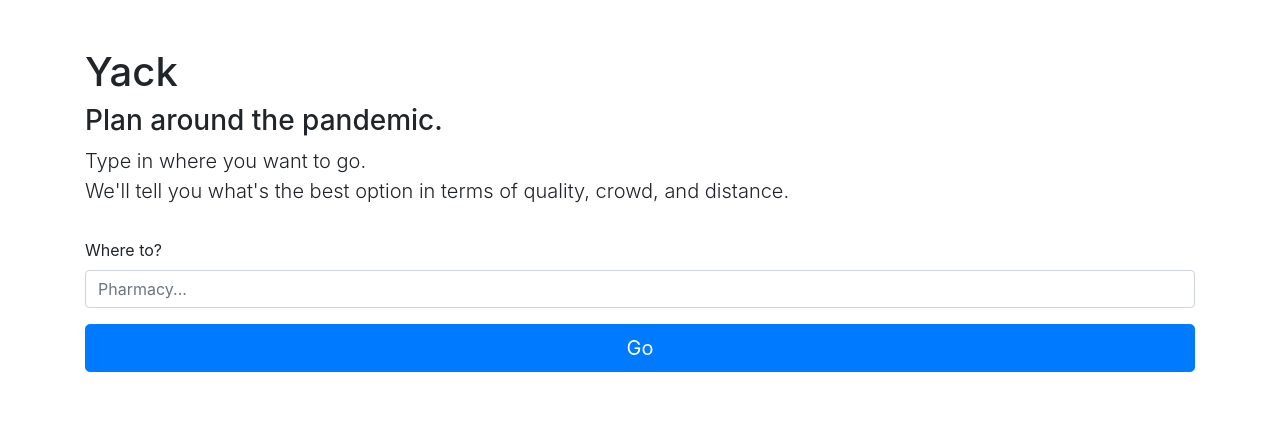
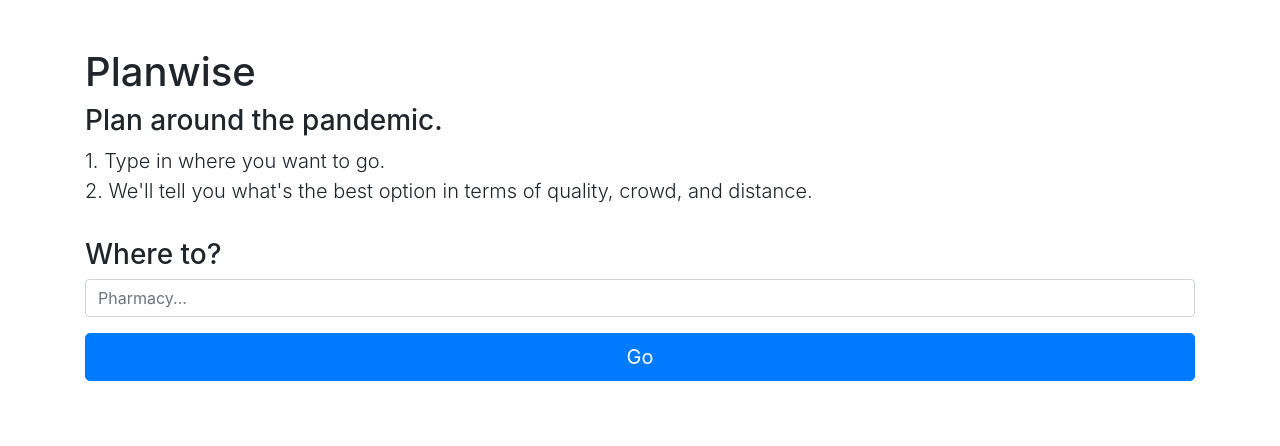
Before and after one commit to sidharthrajaram/planwise-covid, a Flask app: page / in a window 1280 px wide. Shown: the top 446 px of the page. Run offline with Flask 2, Linux system fonts and the light colour scheme.

Commit message:
better UI

```diff
--- a/templates/results.html
+++ b/templates/results.html
@@ -10,9 +10,9 @@
       {% if results %}
       <a href="/" class="btn btn-primary my-2">Back</a>
       <h2>Here are the best options for going to "<b>{{ og_query }}</b>"</h2>
-      <p>Destinations with higher ratings, less crowd and smaller wait times are ranked the highest.</p>
+      <p>Destinations with higher ratings, less crowd and smaller wait times have the highest <i>PlanScore</i>.</p>
       <div style="margin-top:0.5em; margin-bottom:1em;">
-        <h4>Your safest and best option looks like {{ best }} on {{ best_addy }}. </h5>
+        <h4>Your safest and best option looks like <b><i>{{ best }}</i></b> on <b><i>{{ best_addy }}</i></b>. </h5>
       </div>
       <!-- <h1>{{ results }}!</h1> -->
         {% for result in results %}
--- a/templates/splash.html
+++ b/templates/splash.html
@@ -37,14 +37,14 @@
     <!-- Begin page content -->
 <main role="main" class="flex-shrink-0">
   <div class="container">
-    <h1 class="mt-5">Yack</h1>
+    <h1 class="mt-5">Planwise</h1>
     <h3>Plan around the pandemic.</h3>
-    <p class="lead">Type in where you want to go. <br/> We'll tell you what's the best option in terms of quality, crowd, and distance.</p>
+    <p class="lead">1. Type in where you want to go. <br/> 2. We'll tell you what's the best option in terms of quality, crowd, and distance.</p>
 
 
     <form action="{{ url_for('go') }}" method="post" style="margin-top: 2em;">
         <div class="mb-3">
-            <label for="query">Where to?</label>
+            <h3><label for="query">Where to?</label>
             <input type="text" class="form-control" name="query" id="query" placeholder="Pharmacy..." required>
         </div>
         <button class="btn btn-primary btn-lg btn-block" type="submit">Go</button>
```
